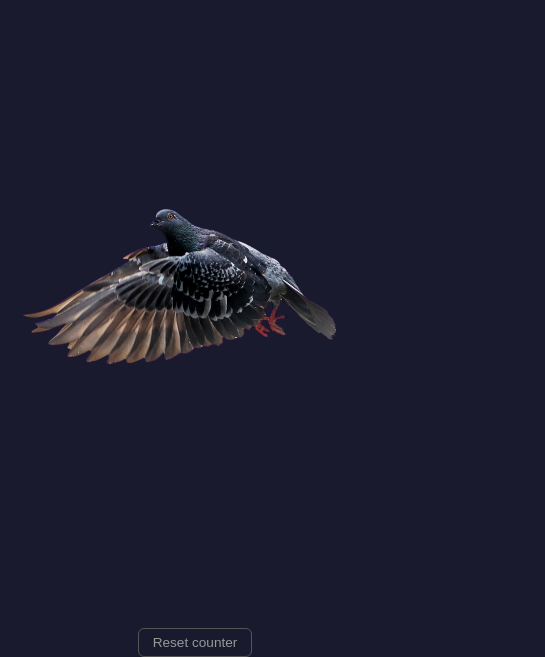
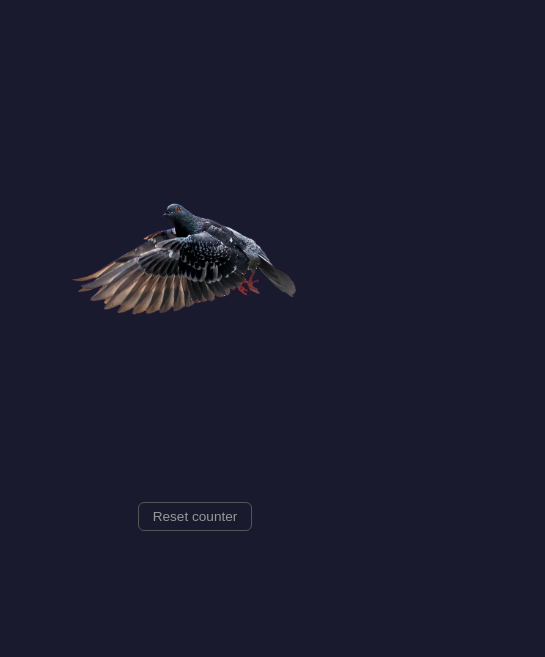
Before and after one commit to Kiryo2101/SIgeon-pex, a plain HTML site: page index.html in a window 390 px wide. Shown: the part 240-897 px from the top of the page, 545 px wide, since content can reach past the window. After the commit the page ends 844 px from the top, so only its background shows below. Drawn offline with Linux system fonts and the light colour scheme.

Commit message:
Update index.html

```diff
--- a/index.html
+++ b/index.html
@@ -129,12 +129,14 @@
     soundOn: true,                  // toggle click sound
     soundFreqA: 220,                // pitch for state A click (Hz)
     soundFreqB: 420,                // pitch for state B click (Hz)
-    imgSize: "700px"                // image size — e.g. "400px", "50vw", "300px"
+    imgSize: "700px",          // image size — e.g. "400px", "50vw", "300px"
+    imgSizeMobile: "500px"          // image size on phones (screens under 600px wide)
   };
   // ===========================================
 
   document.getElementById('title').textContent = CONFIG.title;
-  document.documentElement.style.setProperty('--img-size', CONFIG.imgSize);
+  const isMobile = window.matchMedia("(max-width: 600px)").matches;
+  document.documentElement.style.setProperty('--img-size', isMobile ? CONFIG.imgSizeMobile : CONFIG.imgSize);
 
   const clickWrap = document.getElementById('click-wrap');
   const imgA = document.getElementById('img-a');
```
